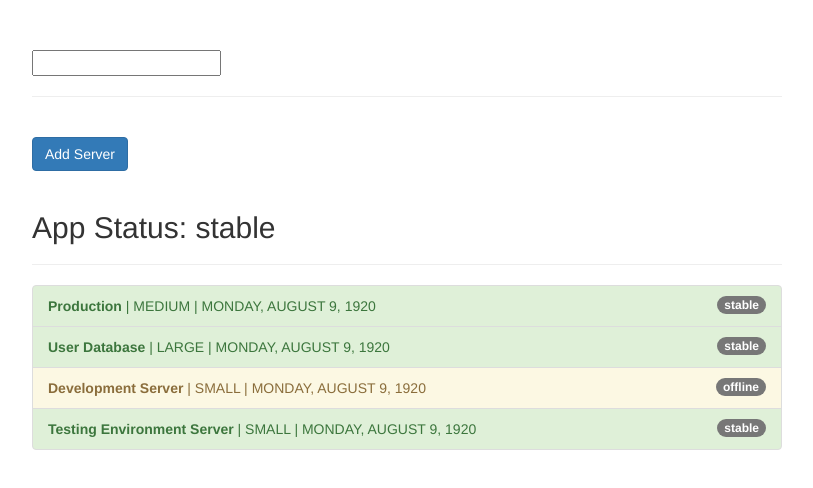
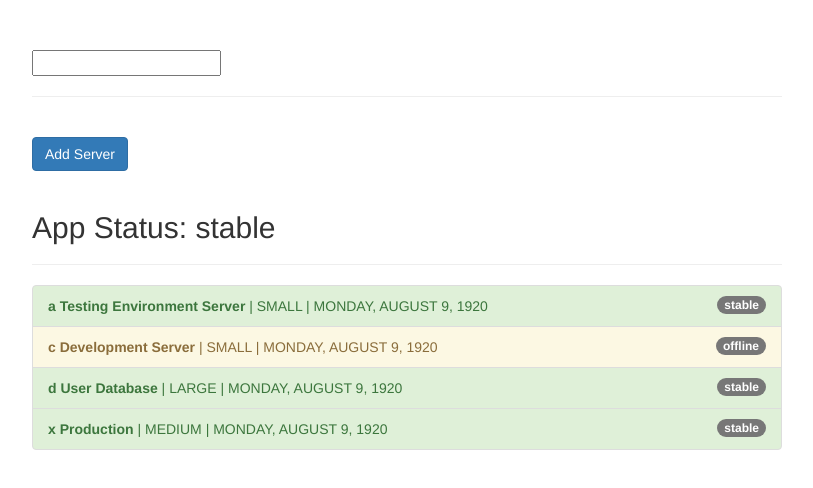
Before and after one commit to TinaSoltanian/AngularPipes, an Angular app in the folder pipes-assignment-start/: page / in a window 1280 px wide. Shown: the top 488 px of the page, without its empty margins (233-1046 px from the left). Built offline with nearby package versions, Linux system fonts and the light colour scheme.

Commit message:
add sort pipe for sorting the list

```diff
--- a/pipes-assignment-start/src/app/app.component.html
+++ b/pipes-assignment-start/src/app/app.component.html
@@ -11,7 +11,7 @@
       <ul class="list-group">
         <li
           class="list-group-item"
-          *ngFor="let server of servers | filter:filteredStatus:'status'"
+          *ngFor="let server of servers | filter:filteredStatus:'status' | sort:'name'"
           [ngClass]="getStatusClasses(server)">
           <span
             class="badge">
--- a/pipes-assignment-start/src/app/app.component.ts
+++ b/pipes-assignment-start/src/app/app.component.ts
@@ -14,25 +14,25 @@ export class AppComponent {
   servers = [
     {
       instanceType: 'medium',
-      name: 'Production',
+      name: 'x Production',
       status: 'stable',
       started: new Date(15, 1, 2017)
     },
     {
       instanceType: 'large',
-      name: 'User Database',
+      name: 'd User Database',
       status: 'stable',
       started: new Date(15, 1, 2017)
     },
     {
       instanceType: 'small',
-      name: 'Development Server',
+      name: 'c Development Server',
       status: 'offline',
       started: new Date(15, 1, 2017)
     },
     {
       instanceType: 'small',
-      name: 'Testing Environment Server',
+      name: 'a Testing Environment Server',
       status: 'stable',
       started: new Date(15, 1, 2017)
     }
--- a/pipes-assignment-start/src/app/app.module.ts
+++ b/pipes-assignment-start/src/app/app.module.ts
@@ -5,11 +5,13 @@ import { HttpModule } from '@angular/http';
 
 import { AppComponent } from './app.component';
 import { FilterPipe } from './filter.pipe';
+import { SortPipe } from './sort.pipe';
 
 @NgModule({
   declarations: [
     AppComponent,
-    FilterPipe
+    FilterPipe,
+    SortPipe
   ],
   imports: [
     BrowserModule,
--- /dev/null
+++ b/pipes-assignment-start/src/app/sort.pipe.ts
@@ -0,0 +1,13 @@
+import { Pipe, PipeTransform } from '@angular/core';
+
+@Pipe({
+  name: 'sort'
+})
+export class SortPipe implements PipeTransform {
+
+  transform(value: any, propName): any {
+    return value.sort((a,b) => (a[propName] > b[propName]) ? 1 : ((b[propName] > a[propName]) ? -1 : 0));
+
+  }
+
+}
```
